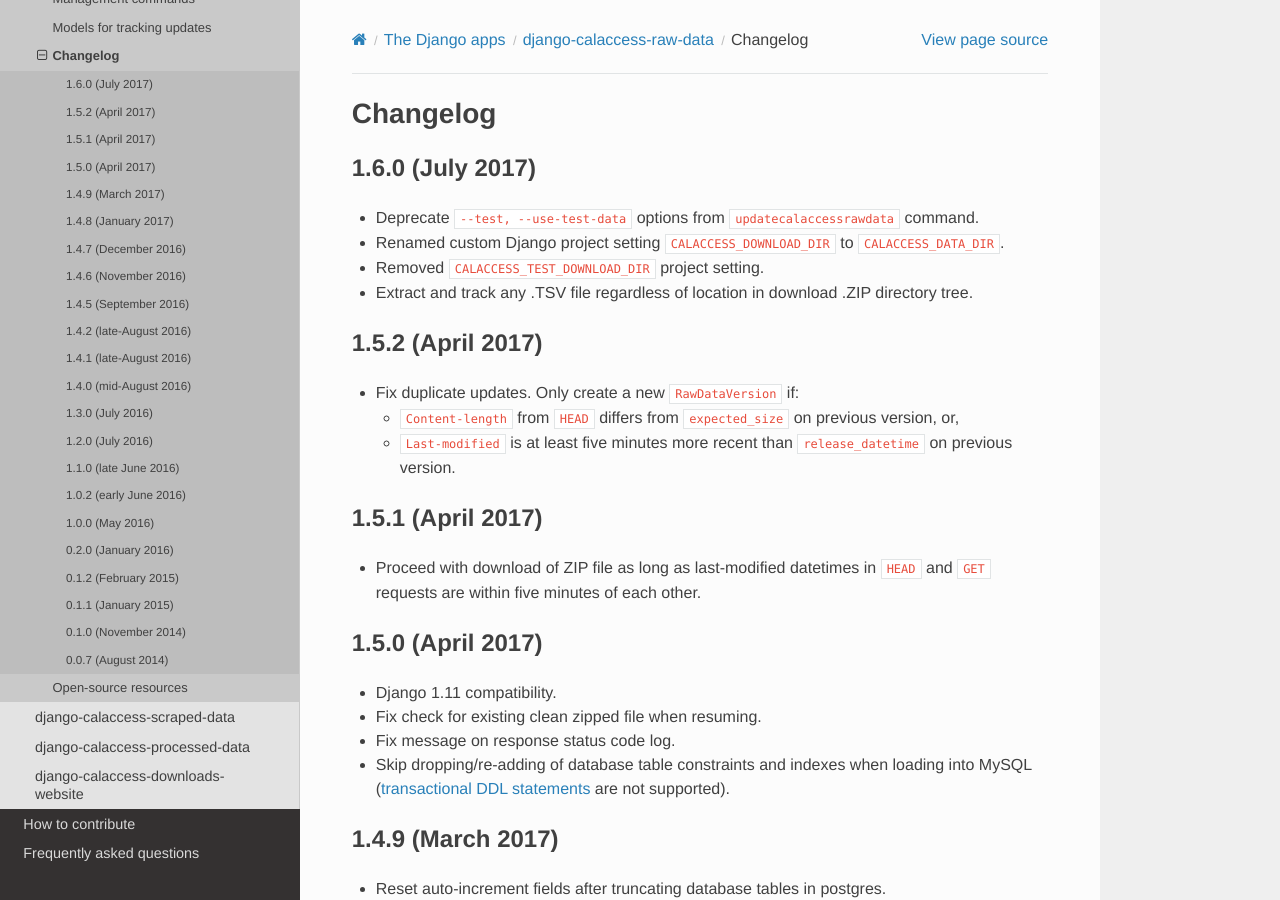
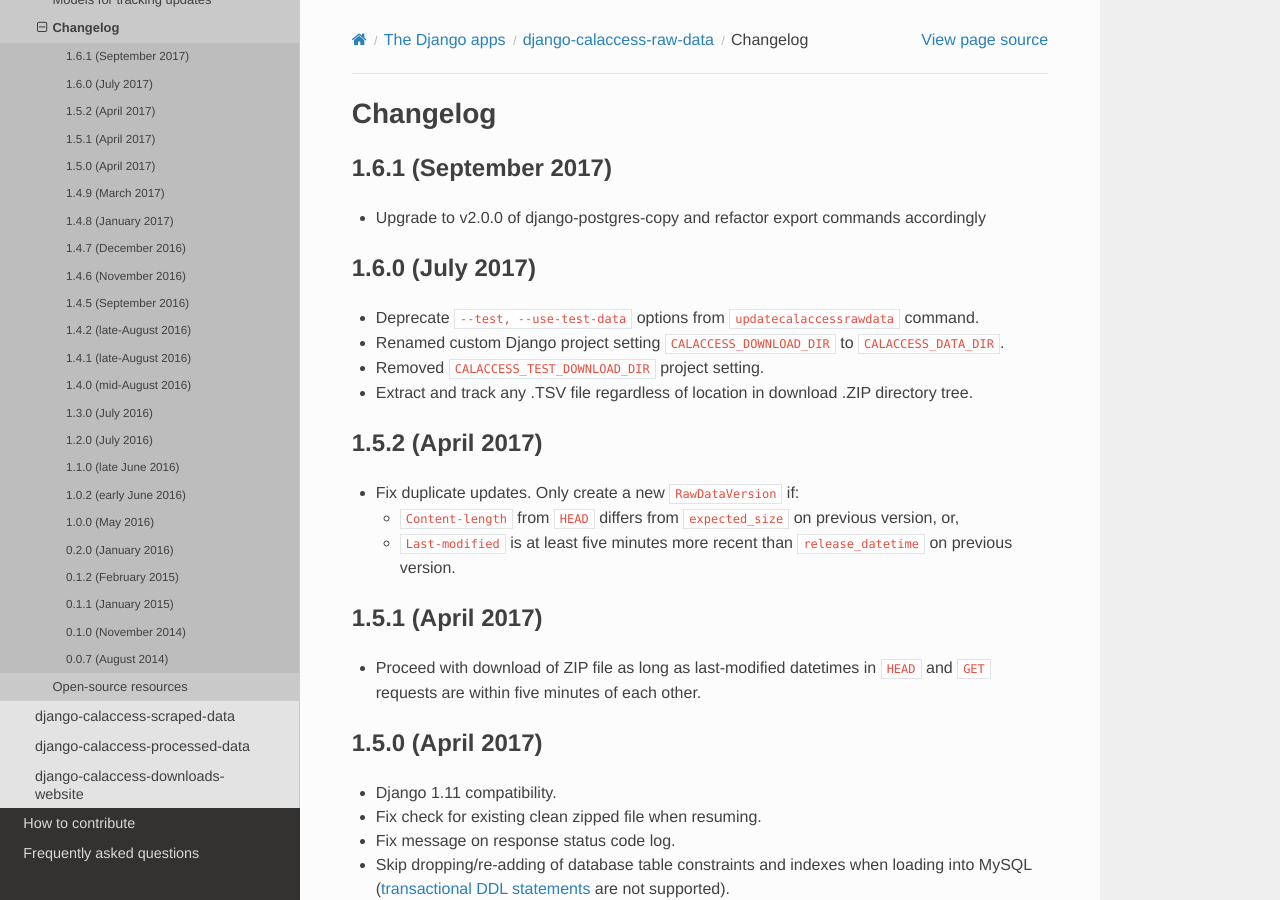
Before and after one commit to palewire/django-calaccess-technical-documentation, a Sphinx documentation site: the page built from docs/apps/calaccess_raw/changelog.rst, in a window 1280 px wide and 900 px high. Built offline with Sphinx 7.4.7 and the Read the Docs theme 2.0.0, drawn with Linux system fonts in a browser that asks for light colours.

Commit message:
Changelog for v1.6.1 of django-calaccess-raw-data

```diff
--- a/docs/apps/calaccess_raw/changelog.rst
+++ b/docs/apps/calaccess_raw/changelog.rst
@@ -1,5 +1,10 @@
 Changelog
 =========
+
+1.6.1 (September 2017)
+----------------------
+
+* Upgrade to v2.0.0 of django-postgres-copy and refactor export commands accordingly
 
 1.6.0 (July 2017)
 ---------------------
```
